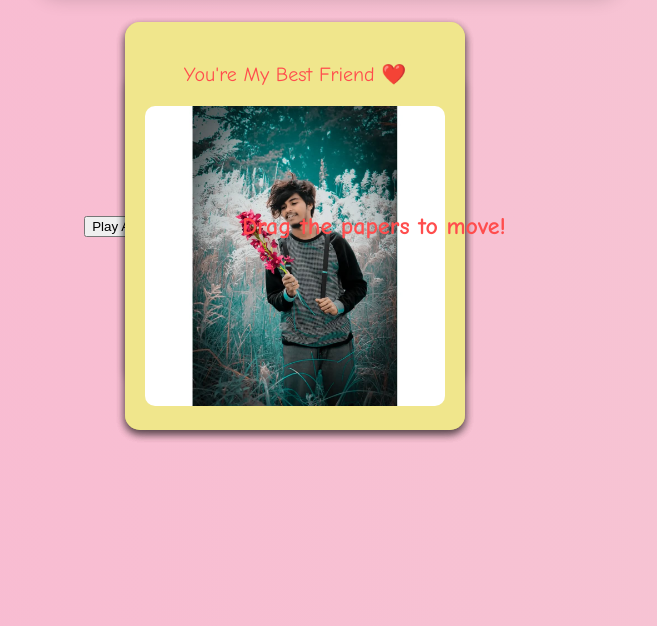
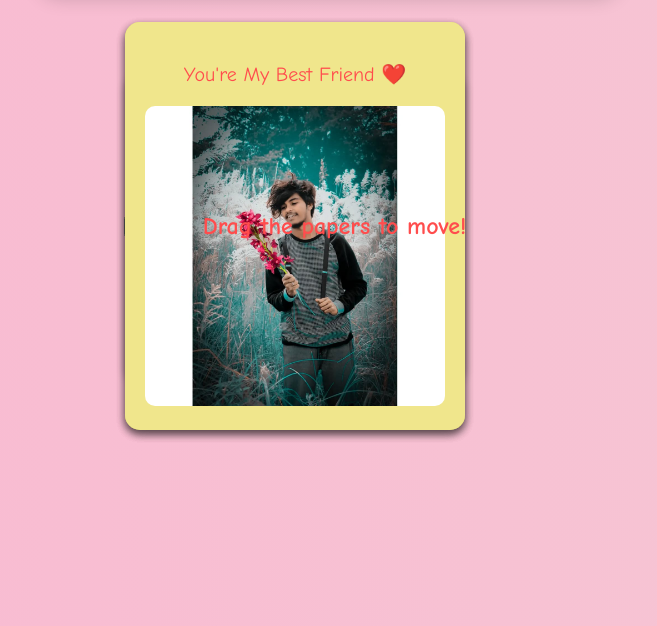
Before and after one commit to AreSandeep/birthday-surprise, a plain HTML site: page index.html in a window 1280 px wide. Shown: the part 174-800 px from the top of the page, without its empty margins (345-1002 px from the left). Drawn offline with Linux system fonts and the light colour scheme.

Commit message:
this is for audio

```diff
--- a/index.html
+++ b/index.html
@@ -4,7 +4,7 @@
   <meta charset="UTF-8">
   <meta name="viewport" content="width=device-width, initial-scale=1.0">
   <title>Happy Birthday Akhil!</title>
-  <button id="play-audio">Play Audio</button>
+
   <link rel="stylesheet" href="assets/css/styles.css">
 </head>
 <body>
```
